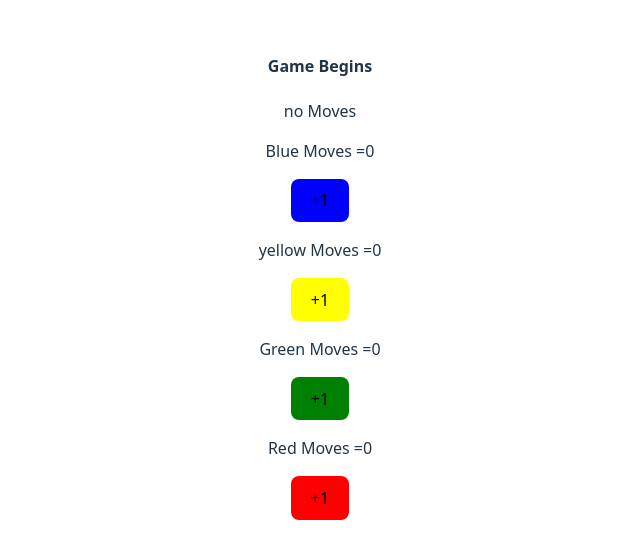
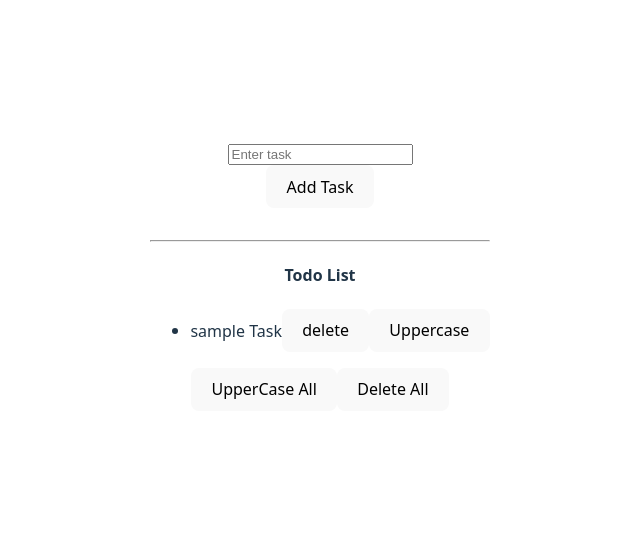
Before and after one commit to Pramod-Munnoli/fullstack-learning-practice, a React (Vite) app: page / in a window 1280 px wide. Shown: the part 124-682 px from the top of the page, without its empty margins (320-960 px from the left). Built offline with nearby package versions, Linux system fonts and the light colour scheme.

Commit message:
Update README and implement TodoList component

```diff
--- a/package.json
+++ b/package.json
@@ -11,7 +11,8 @@
   },
   "dependencies": {
     "react": "^19.2.0",
-    "react-dom": "^19.2.0"
+    "react-dom": "^19.2.0",
+    "uuid": "^13.0.0"
   },
   "devDependencies": {
     "@eslint/js": "^9.39.1",
--- a/src/App.jsx
+++ b/src/App.jsx
@@ -1,6 +1,5 @@
 import './App.css'
 import LudoBoard  from './Practice'
-
 function App() {
 
   return (
--- a/src/Practice.jsx
+++ b/src/Practice.jsx
@@ -1,4 +1,4 @@
-//  import { useState } from "react"
+  import { useState } from "react"
 
 // export default function LikeButton (){
 //     let [isLiked ,setisLiked] = useState(false);
@@ -24,52 +24,109 @@
 
 //Ludo Board
 
-import { useState } from "react"
-export default function LudoBoard(){
-    // object in state
-    let [moves , setmoves] = useState({blue:0,yellow:0,green:0,red:0});
-    // array in state
-    let [arr ,setarr] = useState(["no Moves"]);
-    let updateBlue = () =>{
+// import { useState } from "react"
+// export default function LudoBoard(){
+//     // object in state
+//     let [moves , setmoves] = useState({blue:0,yellow:0,green:0,red:0});
+//     // array in state
+//     let [arr ,setarr] = useState(["no Moves"]);
+//     let updateBlue = () =>{
 
-         setmoves((prevMoves)=>{
-            return {...prevMoves,blue:prevMoves.blue +1}
-         });
-        setarr((prearr)=>{
-            return [...prearr,"blue"];
-        });
-        console.log(arr);
+//          setmoves((prevMoves)=>{
+//             return {...prevMoves,blue:prevMoves.blue +1}
+//          });
+//         setarr((prearr)=>{
+//             return [...prearr,"blue"];
+//         });
+//         console.log(arr);
 
-    };
-    let updateyellow = () =>{
-         console.log(moves.yellow);
-        setmoves((prevMoves)=>{
-            return {...prevMoves,yellow:prevMoves.yellow +1}
-        });};
-    let updategreen = () =>{
-         console.log(moves.green);
-        setmoves((prevMoves)=>{
-            return {...prevMoves,green:prevMoves.green +1}
-        });};
+//     };
+//     let updateyellow = () =>{
+//          console.log(moves.yellow);
+//         setmoves((prevMoves)=>{
+//             return {...prevMoves,yellow:prevMoves.yellow +1}
+//         });};
+//     let updategreen = () =>{
+//          console.log(moves.green);
+//         setmoves((prevMoves)=>{
+//             return {...prevMoves,green:prevMoves.green +1}
+//         });};
 
-    let updateRed = () =>{
-         console.log(moves.red);
-        setmoves((prevMoves)=>{
-            return {...prevMoves,red:prevMoves.red +1}
-        });};
-  return(
-    <div>
-    <h4>Game Begins</h4>
-    <p>{arr}</p>
-    <div className="board">
-        <p>Blue Moves ={moves.blue}</p>
-        <button style={{backgroundColor:"blue"}} onClick={updateBlue}>+1</button>
-        <p>yellow Moves ={moves.yellow}</p>
-        <button style={{backgroundColor:"yellow",Color:"black"}} onClick={updateyellow}>+1</button>
-        <p>Green Moves ={moves.green}</p>
-        <button style={{backgroundColor:"green"}} onClick={updategreen}>+1</button>
-        <p>Red Moves ={moves.red}</p>
-        <button style={{backgroundColor:"red"}} onClick={updateRed}>+1</button>
-    </div>
-    </div>
-   )}
+//     let updateRed = () =>{
+//          console.log(moves.red);
+//         setmoves((prevMoves)=>{
+//             return {...prevMoves,red:prevMoves.red +1}
+//         });};
+//   return(
+//     <div>
+//     <h4>Game Begins</h4>
+//     <p>{arr}</p>
+//     <div className="board">
+//         <p>Blue Moves ={moves.blue}</p>
+//         <button style={{backgroundColor:"blue"}} onClick={updateBlue}>+1</button>
+//         <p>yellow Moves ={moves.yellow}</p>
+//         <button style={{backgroundColor:"yellow",Color:"black"}} onClick={updateyellow}>+1</button>
+//         <p>Green Moves ={moves.green}</p>
+//         <button style={{backgroundColor:"green"}} onClick={updategreen}>+1</button>
+//         <p>Red Moves ={moves.red}</p>
+//         <button style={{backgroundColor:"red"}} onClick={updateRed}>+1</button>
+//     </div>
+//     </div>
+//    )}
+
+import { v4 as uuidv4} from 'uuid' ;
+
+export default function TodoList(){
+let [Todos ,setTodos] =useState([{task:"sample Task",id:uuidv4()}]);
+let [newTodo ,setnewTodo] =useState("");
+
+let   addnewTask =()=>{
+    setTodos((prevTodo)=>{
+        return [...prevTodo,{task:newTodo , id:uuidv4()}]
+    })
+    setnewTodo("");
+}
+
+let updateValue =(event)=>{
+    setnewTodo(event.target.value);
+}
+
+let deleteTodo =(id)=>{
+    setTodos(Todos.filter((todo)=>todo.id !=id));
+}
+
+let upperCaseAll =()=>{
+  setTodos((prevTodo)=>
+     prevTodo.map((todo)=>{
+       return {...todo,task:todo.task.toUpperCase()}
+    }));
+}
+let upperCaseOne =(id)=>{
+      setTodos((prevTodo)=>
+        prevTodo.map((todo) =>{
+            if(todo.id == id){
+               return {...todo,task:todo.task.toUpperCase()}
+            } else {
+                return todo;
+            }
+    })
+  );
+}
+    return(
+        <div>
+            <input type="text" placeholder="Enter task" value={newTodo} onChange={updateValue} /><br />
+            <button onClick={addnewTask}>Add Task</button><br /><br />
+            <hr />
+            <h4>Todo List</h4>
+            <ul>{Todos.map((Todos)=>(
+                <li key={Todos.id}>
+                    <span>{Todos.task}</span>
+                    <button onClick={() =>deleteTodo(Todos.id)} >delete</button>
+                    <button onClick={() =>upperCaseOne(Todos.id)} >Uppercase</button>
+                </li>
+            ))}</ul>
+            <button onClick={upperCaseAll}>UpperCase All</button>
+            <button >Delete All</button>
+        </div>
+    )
+}
```
Also changed, not shown: 2 other files (tests, documents, lock files or other folders).
